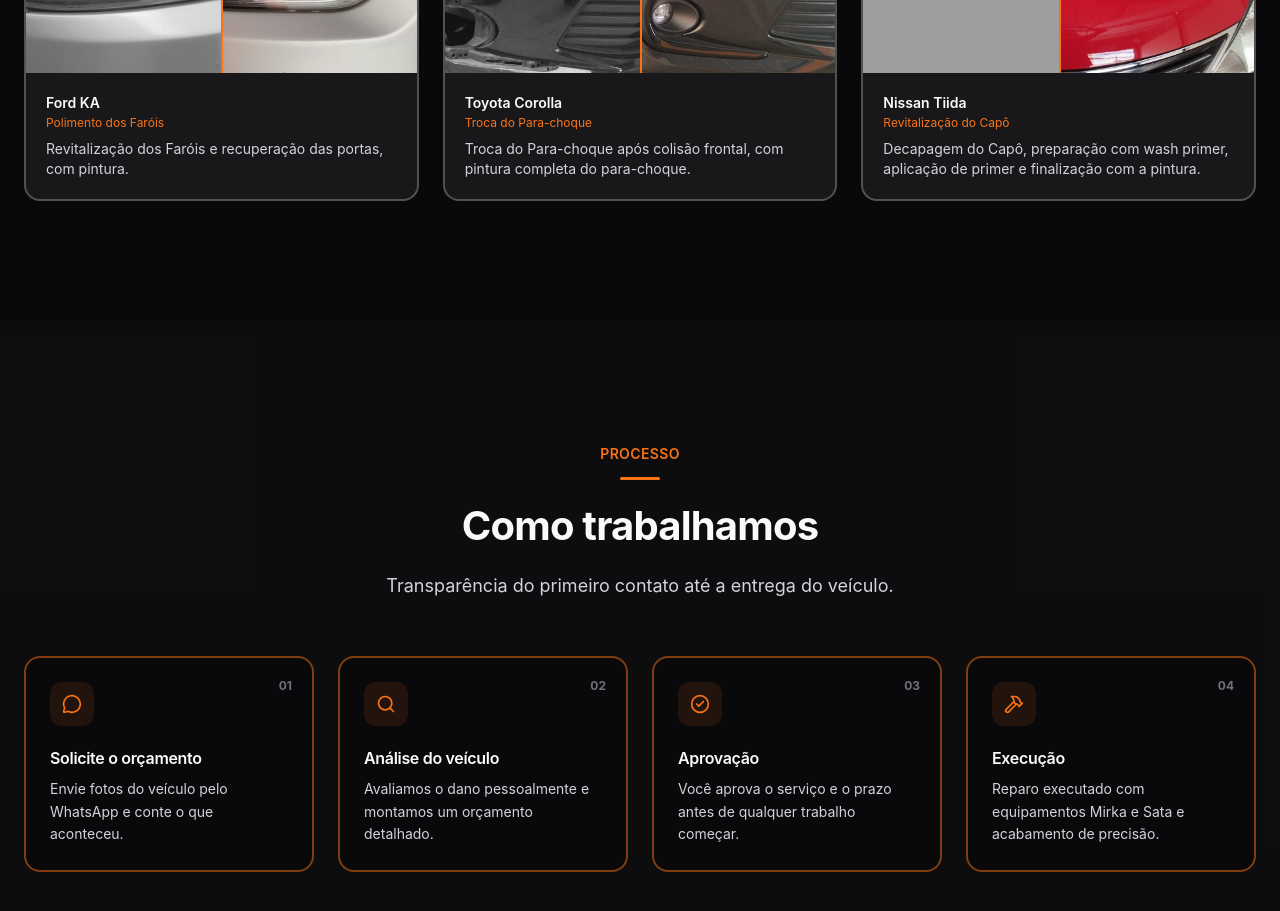
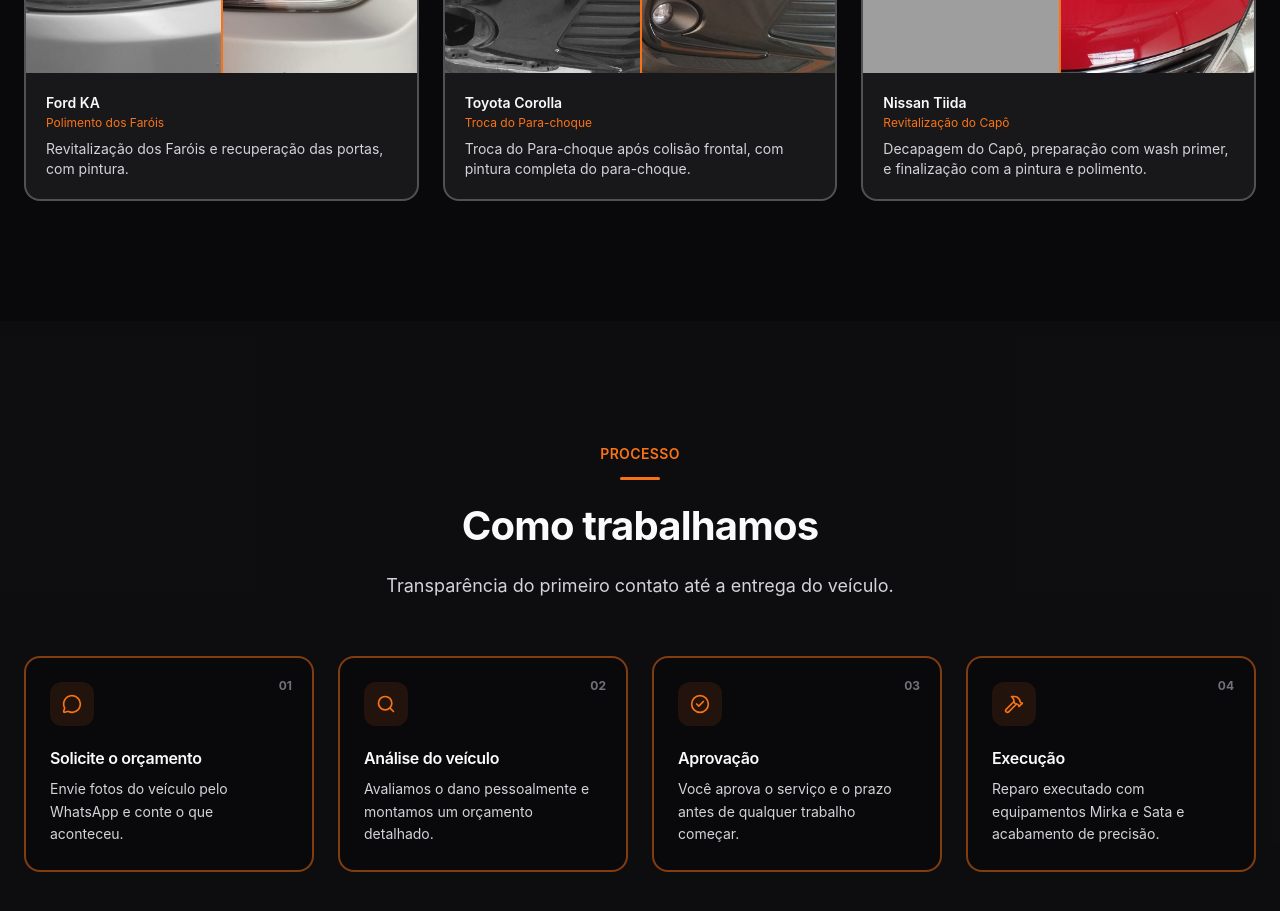
Before and after one commit to luiz-castillo/Castillo-Funilaria-e-Pintura, a React (Vite) app: page / in a window 1280 px wide. Shown: the part 3220-4131 px from the top of the page. Built offline with nearby package versions, Linux system fonts and the light colour scheme; grey boxes are pictures that could not be loaded.

Commit message:
Update BeforeAfterSection.tsx

```diff
--- a/src/features/home/BeforeAfterSection.tsx
+++ b/src/features/home/BeforeAfterSection.tsx
@@ -30,7 +30,7 @@ const PLACEHOLDER_PROJECTS: BeforeAfterItem[] = [
     id: 'p3',
     vehicle: 'Nissan Tiida',
     serviceType: 'Revitalização do Capô',
-    description: 'Decapagem do Capô, preparação com wash primer, aplicação de primer e finalização com a pintura.',
+    description: 'Decapagem do Capô, preparação com wash primer, e finalização com a pintura e polimento.',
     before: antesCapô,
     after: depoisCapô,
   },
```
